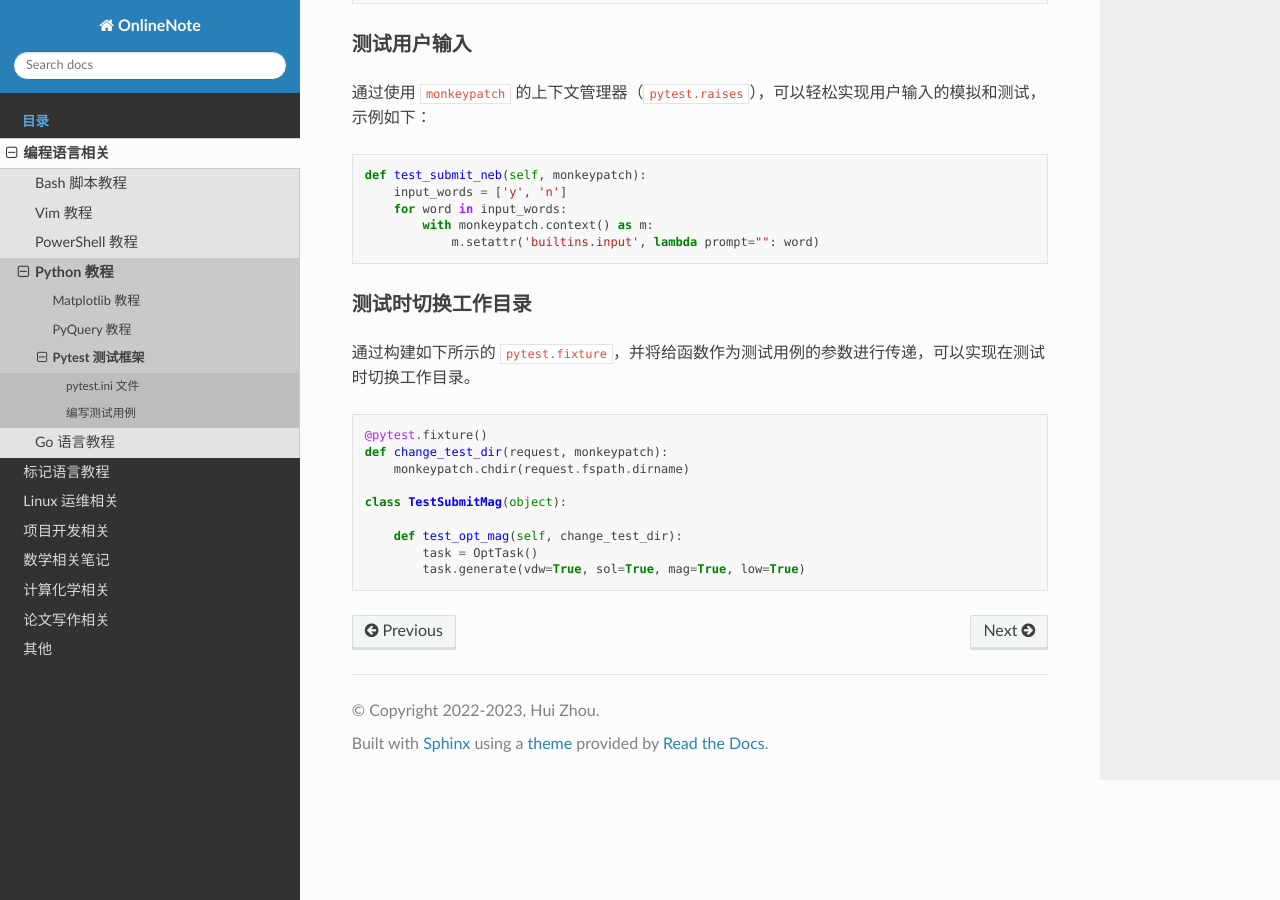
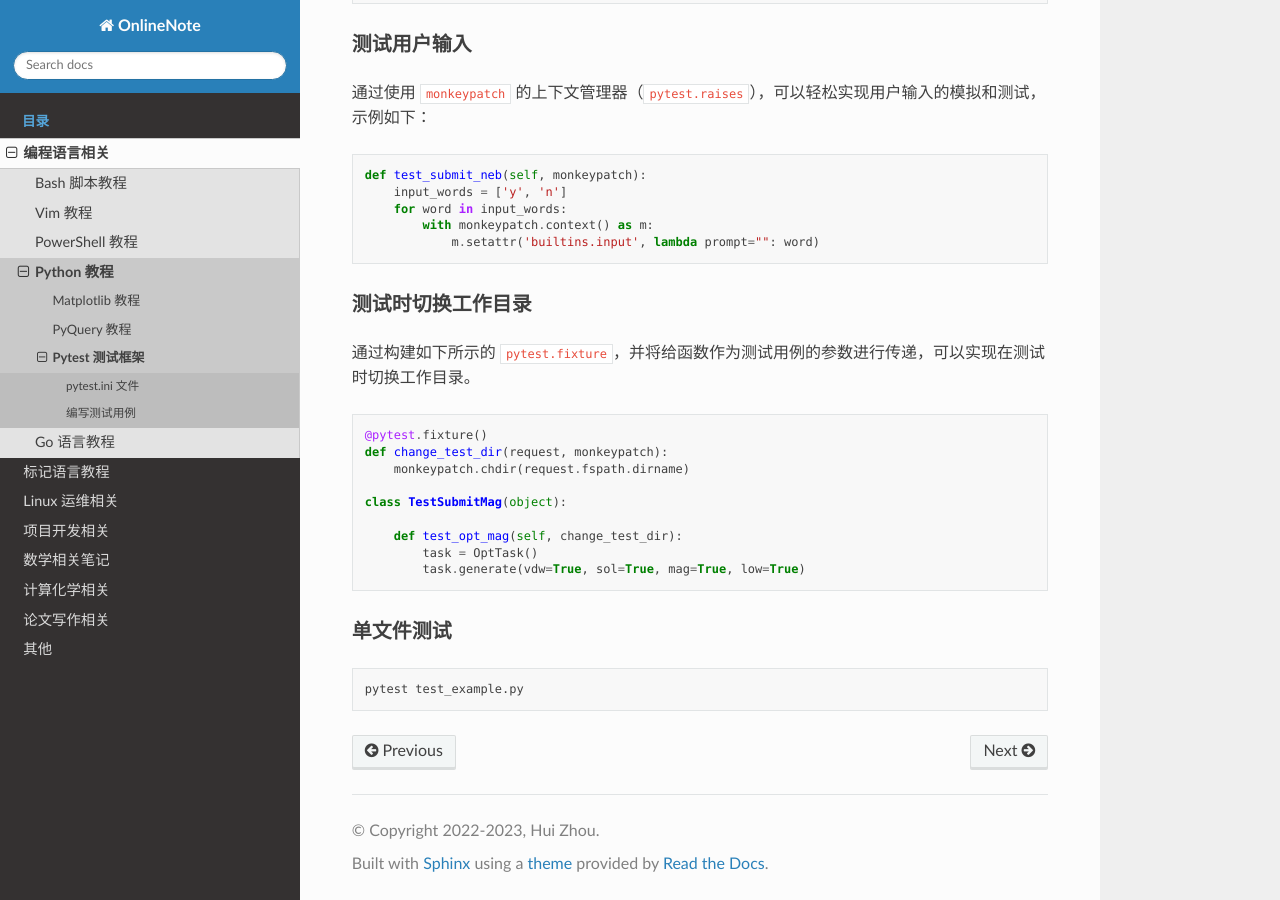
Before and after one commit to Rasic2/CodeNote, a Sphinx documentation site: the page built from docs/source/language/pytest.md, in a window 1280 px wide and 900 px high, scrolled down 1251 px. Built offline with Sphinx 7.4.7 and the Read the Docs theme 3.1.0, drawn with Linux system fonts in a browser that asks for light colours.

Commit message:
docs: update pytest.md

````diff
--- a/docs/source/language/pytest.md
+++ b/docs/source/language/pytest.md
@@ -77,3 +77,9 @@ class TestSubmitMag(object):
         task = OptTask()
         task.generate(vdw=True, sol=True, mag=True, low=True)
 ```
+
+### 单文件测试
+
+```bash
+pytest test_example.py
+```
````
